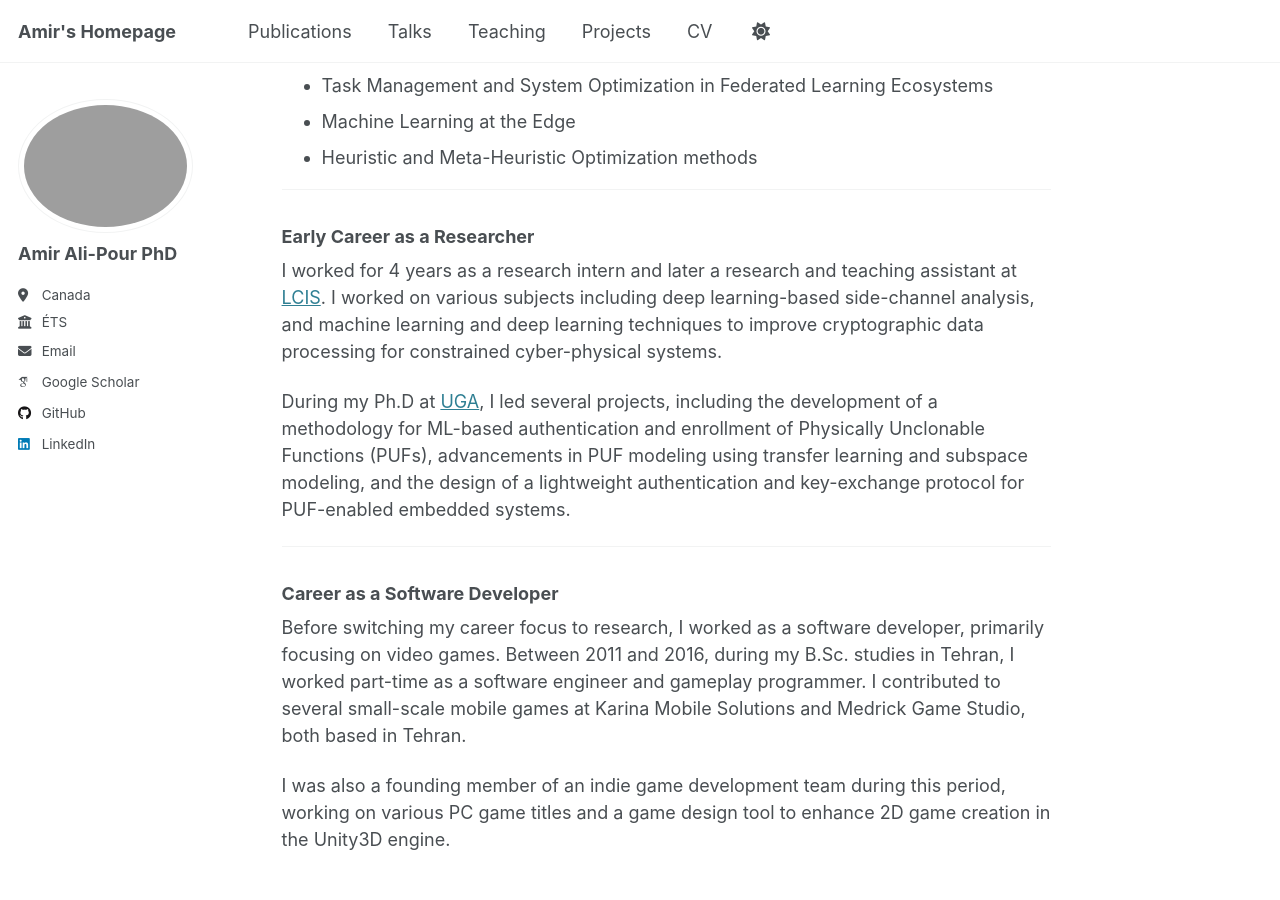
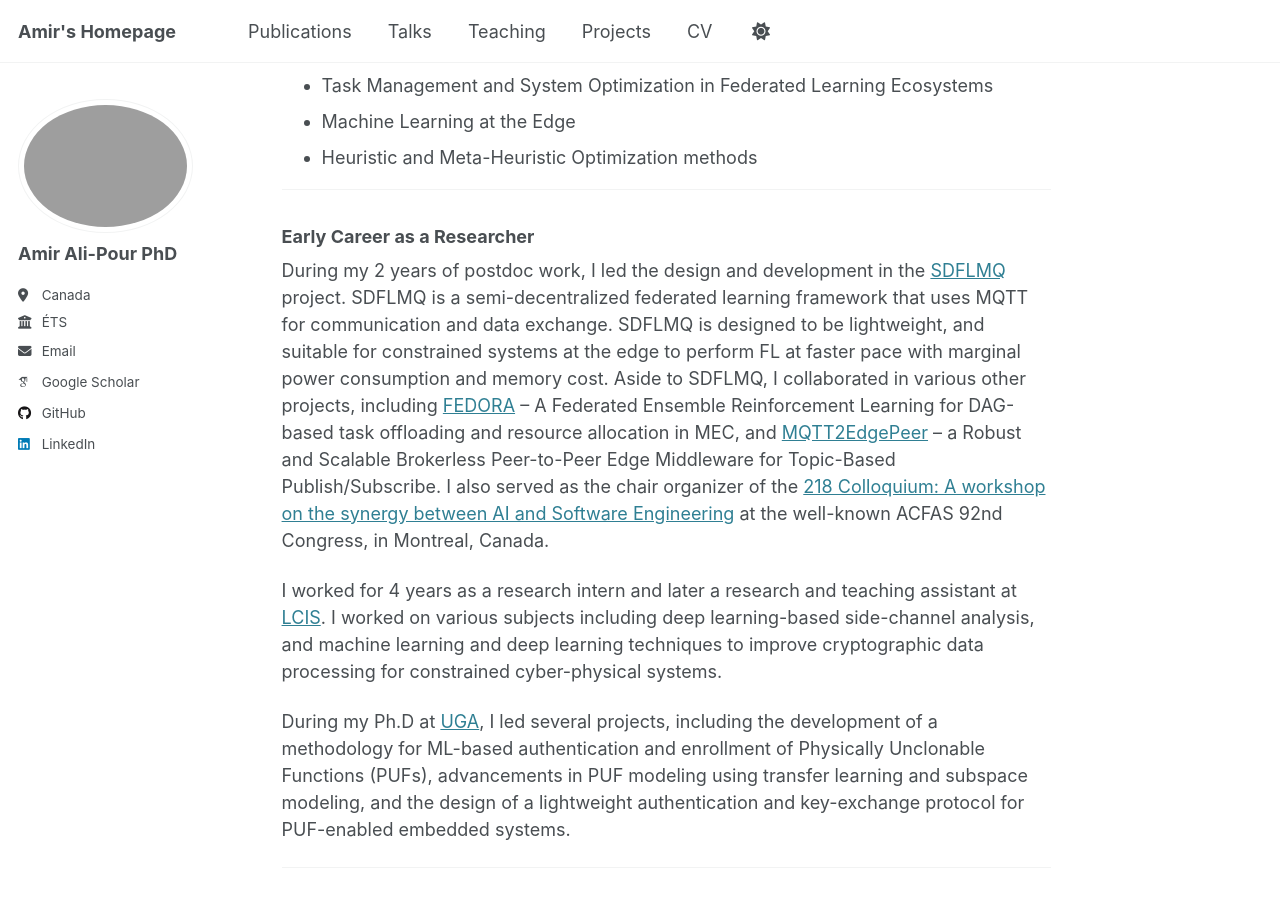
Before and after one commit to ali-pour-amir/ali-pour-amir.github.io, a Jekyll site: the page built from _pages/about.md, in a window 1280 px wide and 900 px high, scrolled down 737 px. Built offline with Jekyll 4.4.1, drawn with Linux system fonts in a browser that asks for light colours; some web fonts are replaced.

Commit message:
Update about.md

```diff
--- a/_pages/about.md
+++ b/_pages/about.md
@@ -26,6 +26,7 @@ My research interests are:
 ---
 
 ### Early Career as a Researcher
+During my 2 years of postdoc work, I led the design and development in the [SDFLMQ](https://ali-pour-amir.github.io/projects/project-1/) project. SDFLMQ is a semi-decentralized federated learning framework that uses MQTT for communication and data exchange. SDFLMQ is designed to be lightweight, and suitable for constrained systems at the edge to perform FL at faster pace with marginal power consumption and memory cost. Aside to SDFLMQ, I collaborated in various other projects, including [FEDORA](https://ieeexplore.ieee.org/abstract/document/11115144) -- A Federated Ensemble Reinforcement Learning for DAG-based task offloading and resource allocation in MEC, and [MQTT2EdgePeer](https://ieeexplore.ieee.org/abstract/document/10701428) -- a Robust and Scalable Brokerless Peer-to-Peer Edge Middleware for Topic-Based Publish/Subscribe. I also served as the chair organizer of the [218 Colloquium: A workshop on the synergy between AI and Software Engineering](https://www.acfas.ca/archives/evenements/congres/activites/88828) at the well-known ACFAS 92nd Congress, in Montreal, Canada.
 
 I worked for 4 years as a research intern and later a research and teaching assistant at [LCIS](https://esisar.grenoble-inp.fr/en/research/lcis-laboratory). I worked on various subjects including deep learning-based side-channel analysis, and machine learning and deep learning techniques to improve cryptographic data processing for constrained cyber-physical systems.
 
```
